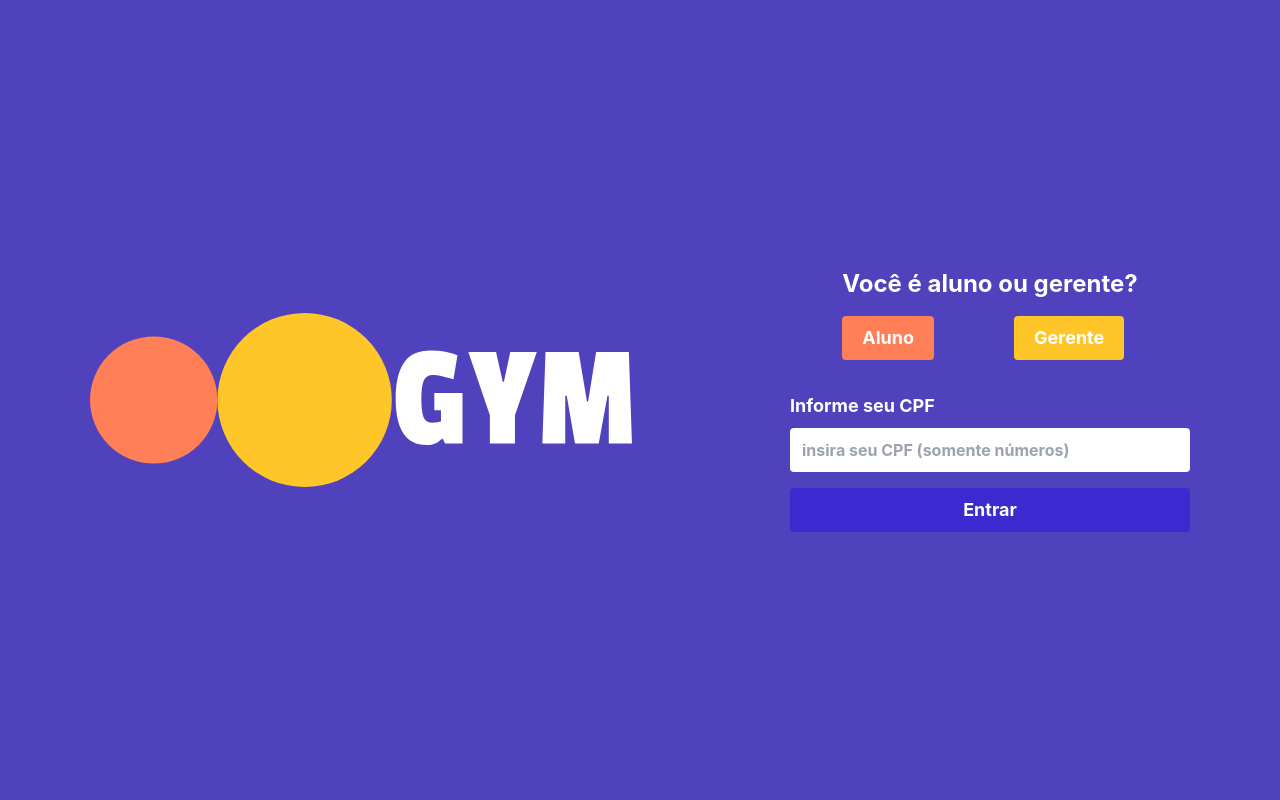
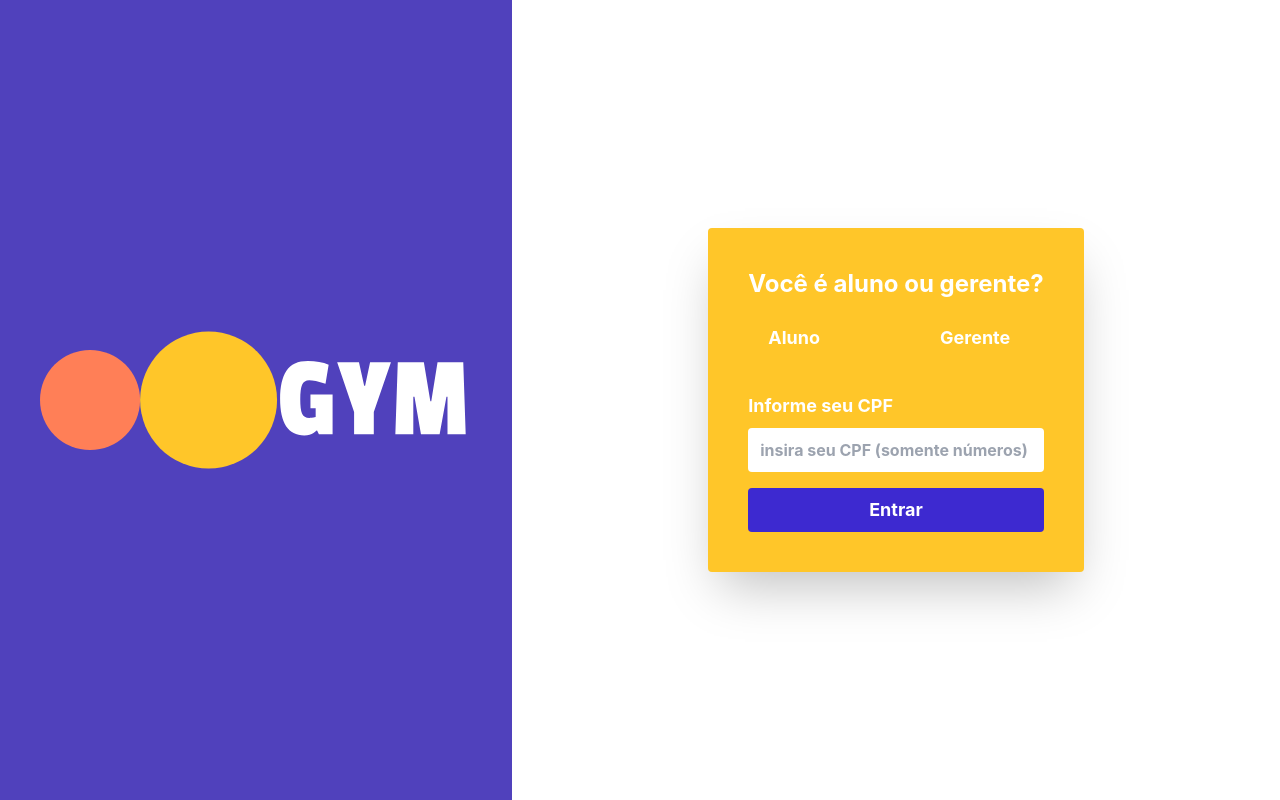
Before and after one commit to eduardo1199/gym-app-frontend, a React (Vite) app: page / in a window 1280 px wide. Built offline with nearby package versions, Linux system fonts and the light colour scheme; no server answers.

Commit message:
feat: refactoring page login

```diff
--- /dev/null
+++ b/src/components/ButtonLoading/index.tsx
@@ -0,0 +1,19 @@
+import { Spinner } from 'phosphor-react'
+import { ButtonHTMLAttributes, ReactNode } from 'react'
+
+interface ButtonLoadingProps extends ButtonHTMLAttributes<HTMLButtonElement> {
+  children: ReactNode
+  isLoading: boolean
+}
+
+export function ButtonLoading({ children, isLoading }: ButtonLoadingProps) {
+  return (
+    <button className="bg-secondary-purple transition ease-in-out delay-150 hover:-translate-y-1 hover:scale-110 hover:bg-indigo-500 duration-300 font-bold text-lg text-white h-11 rounded flex justify-center items-center">
+      {isLoading ? (
+        <Spinner className="animate-spin h-6 w-6 mr-3" />
+      ) : (
+        <p>{children}</p>
+      )}
+    </button>
+  )
+}
--- a/src/components/Logo/index.tsx
+++ b/src/components/Logo/index.tsx
@@ -1,8 +1,8 @@
 import Logo from '../../assets/logo.svg'
 
 interface GymLogoProps {
-  width: string
-  height: string
+  width?: string
+  height?: string
 }
 
 export function GymLogo(props: GymLogoProps) {
--- /dev/null
+++ b/src/pages/Home/components/SelectButton/index.tsx
@@ -0,0 +1,29 @@
+import { ButtonHTMLAttributes, ReactNode } from 'react'
+import classNames from 'classnames'
+import { ProfileType } from '../../../../types/profile'
+
+interface SelectButtonProps extends ButtonHTMLAttributes<HTMLButtonElement> {
+  children: ReactNode
+  handleSelected: () => void
+  active: boolean
+}
+
+export function SelectButton({
+  children,
+  handleSelected,
+  active,
+  ...props
+}: SelectButtonProps) {
+  return (
+    <button
+      {...props}
+      onClick={() => handleSelected()}
+      className={classNames(
+        { 'bg-primary-blue hover:bg-primary-blue': active },
+        'transition ease-in-out delay-50 hover:-translate-y-1 hover:scale-110 hover:bg-secondary-orange duration-300 text-primary-white font-bold px-5 py-2 rounded text-lg',
+      )}
+    >
+      {children}
+    </button>
+  )
+}
--- a/src/pages/Home/index.tsx
+++ b/src/pages/Home/index.tsx
@@ -6,10 +6,6 @@ import { useNavigate } from 'react-router-dom'
 import { useAppDispatch } from '../../app/hooks'
 
 import { useToast } from '@chakra-ui/react'
-
-import Logo from '../../assets/logo.svg'
-
-import { Spinner } from 'phosphor-react'
 import { Input } from '../../components/Input/Input'
 import { ProfileType } from '../../types/profile'
 
@@ -17,6 +13,9 @@ import { api } from '../../services/api'
 import { AxiosError } from 'axios'
 import { setToken } from '../../feature/auth'
 import Cookies from 'universal-cookie'
+import { GymLogo } from '../../components/Logo'
+import { SelectButton } from './components/SelectButton'
+import { ButtonLoading } from '../../components/ButtonLoading'
 
 type IFormInput = {
   cpf: string
@@ -95,10 +94,12 @@ export function Home() {
   }
 
   return (
-    <div className="w-screen h-screen flex justify-center items-center bg-primary-purple">
-      <div className="w-[1100px] flex lg:flex-row flex-col justify-between items-center">
-        <img src={Logo} alt="" className="w-[50%]" />
-        <div className="w-[300px] lg:w-[400px] flex flex-col items-center">
+    <div className="w-screen h-screen flex items-center">
+      <div className="max-w-lg bg-primary-purple flex h-full p-10">
+        <GymLogo height="100%" />
+      </div>
+      <div className="flex flex-1 justify-center">
+        <div className="flex flex-col items-center bg-primary-yellow p-10 rounded shadow-2xl">
           <div className="flex flex-col gap-4">
             <span
               className="text-primary-white text-2xl font-bold"
@@ -108,30 +109,22 @@ export function Home() {
             </span>
 
             <div className="flex gap-20">
-              <button
+              <SelectButton
+                handleSelected={() => setProfile(ProfileType.Student)}
+                active={profile === ProfileType.Student}
                 type="button"
                 title="aluno"
-                onClick={() => setProfile(ProfileType.Student)}
-                className={`transition ease-in-out delay-50 ${
-                  profile === ProfileType.Student
-                    ? 'bg-primary-blue hover:bg-primary-blue'
-                    : 'bg-secondary-orange'
-                } hover:-translate-y-1 hover:scale-110 hover:bg-primary-yellow duration-300 text-primary-white font-bold px-5 py-2 rounded text-lg`}
               >
                 Aluno
-              </button>
-              <button
+              </SelectButton>
+              <SelectButton
+                handleSelected={() => setProfile(ProfileType.Manager)}
+                active={profile === ProfileType.Manager}
                 type="button"
                 title="gerente"
-                onClick={() => setProfile(ProfileType.Manager)}
-                className={`transition ease-in-out delay-50  ${
-                  profile === ProfileType.Manager
-                    ? 'bg-primary-blue hover:bg-primary-blue'
-                    : 'bg-primary-yellow'
-                } hover:-translate-y-1 hover:scale-110 hover:bg-secondary-orange duration-300 text-primary-white font-bold px-5 py-2 rounded text-lg`}
               >
                 Gerente
-              </button>
+              </SelectButton>
             </div>
           </div>
 
@@ -174,17 +167,9 @@ export function Home() {
               />
             )}
 
-            <button
-              type="submit"
-              data-testid="button-submit"
-              className="bg-secondary-purple transition ease-in-out delay-150 hover:-translate-y-1 hover:scale-110 hover:bg-indigo-500 duration-300 font-bold text-lg text-white h-11 rounded flex justify-center items-center"
-            >
-              {isLoading ? (
-                <Spinner className="animate-spin h-6 w-6 mr-3" />
-              ) : (
-                <p>Entrar</p>
-              )}
-            </button>
+            <ButtonLoading type="submit" isLoading={isLoading}>
+              Entrar
+            </ButtonLoading>
           </form>
         </div>
       </div>
```
Also changed, not shown: package.json (+4 -3 lines), 2 other files (tests, documents, lock files or other folders).
